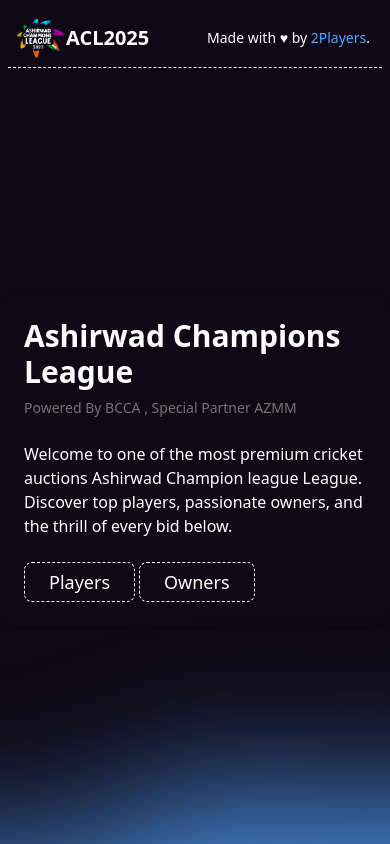
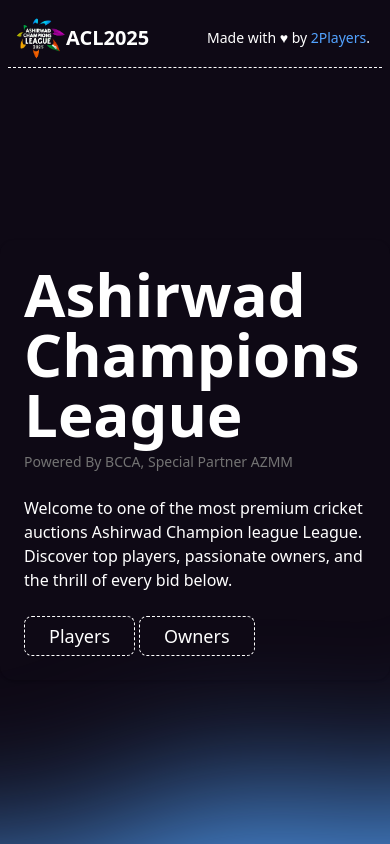
Before and after one commit to 0xPranavx/biding_app, a Next.js app: page / in a window 390 px wide. Built offline with nearby package versions, Linux system fonts and the light colour scheme.

Commit message:
font issue

```diff
--- a/app/page.tsx
+++ b/app/page.tsx
@@ -25,8 +25,8 @@ export default function Home() {
           {/* <Image src={"/acl.png"} width={100} alt="broo" height={50}/> */}
 
 
-        <CardTitle className="md:text-6xl text-3xl">Ashirwad Champions League   </CardTitle>
-        <CardDescription className="md:text-lg ">Powered By BCCA , Special Partner AZMM</CardDescription>
+        <CardTitle className="md:text-6xl text-6xl">Ashirwad Champions League</CardTitle>
+        <CardDescription className="md:text-lg ">Powered By BCCA, Special Partner AZMM</CardDescription>
       </CardHeader>
       <CardContent className=" ">
       Welcome to one of the most premium cricket auctions Ashirwad Champion league League.
```
